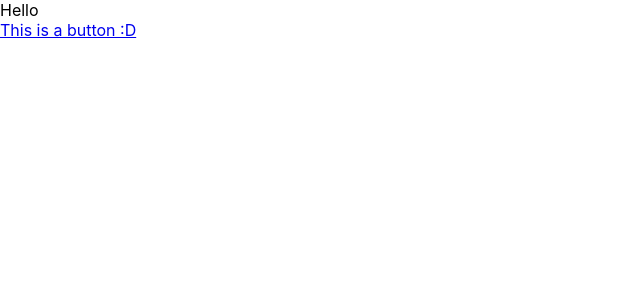
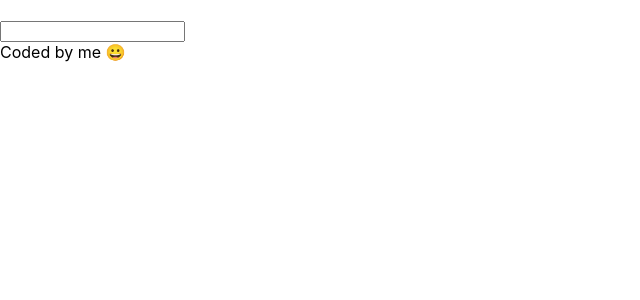
Before and after one commit to CrypticMango/dicionary-web-app, a React (Create React App) app: page / in a window 1280 px wide. Shown: the top 300 px of the page, without its empty margins (0-640 px from the left). Built offline with nearby package versions, Linux system fonts and the light colour scheme; the HTML template or start-up script is replaced by a standard one.

Commit message:
added search engine

```diff
--- a/src/App.js
+++ b/src/App.js
@@ -1,13 +1,18 @@
 import './App.css';
+import Dictionary from "./Dictionary";
 
 function App() {
   return (
     <div className="App">
+      <div className="container">
       <header className="App-header">
         <img src="" className="App-logo" alt="" />
-      Hello <br />
-      <a href="/" className="btn btn-primary">This is a button :D</a>
       </header>
+      <main>
+        <Dictionary />
+      </main>
+      <footer className="text-center"> Coded by me 😀 </footer>
+      </div>
     </div>
   );
 }
--- /dev/null
+++ b/src/Dictionary.js
@@ -0,0 +1,21 @@
+import React, {useState} from "react";
+import "./Dictionary.css";
+
+export default function Dictionary() {
+let [keyword, setKeyword] = useState("");
+
+    function search(event) {
+        event.preventDefault();
+        alert(`Searching for ${keyword} definition`);
+    }
+
+    function handleKeywordChange(event) {
+        setKeyword(event.target.value);
+    }
+    return (
+        <div className = "Dictionary"> <form onSubmit={search}>
+            <input type="search" onChange={handleKeywordChange}/>
+        </form>
+        </div>
+)
+}
```
Also changed, not shown: src/Dictionary.css (added).
